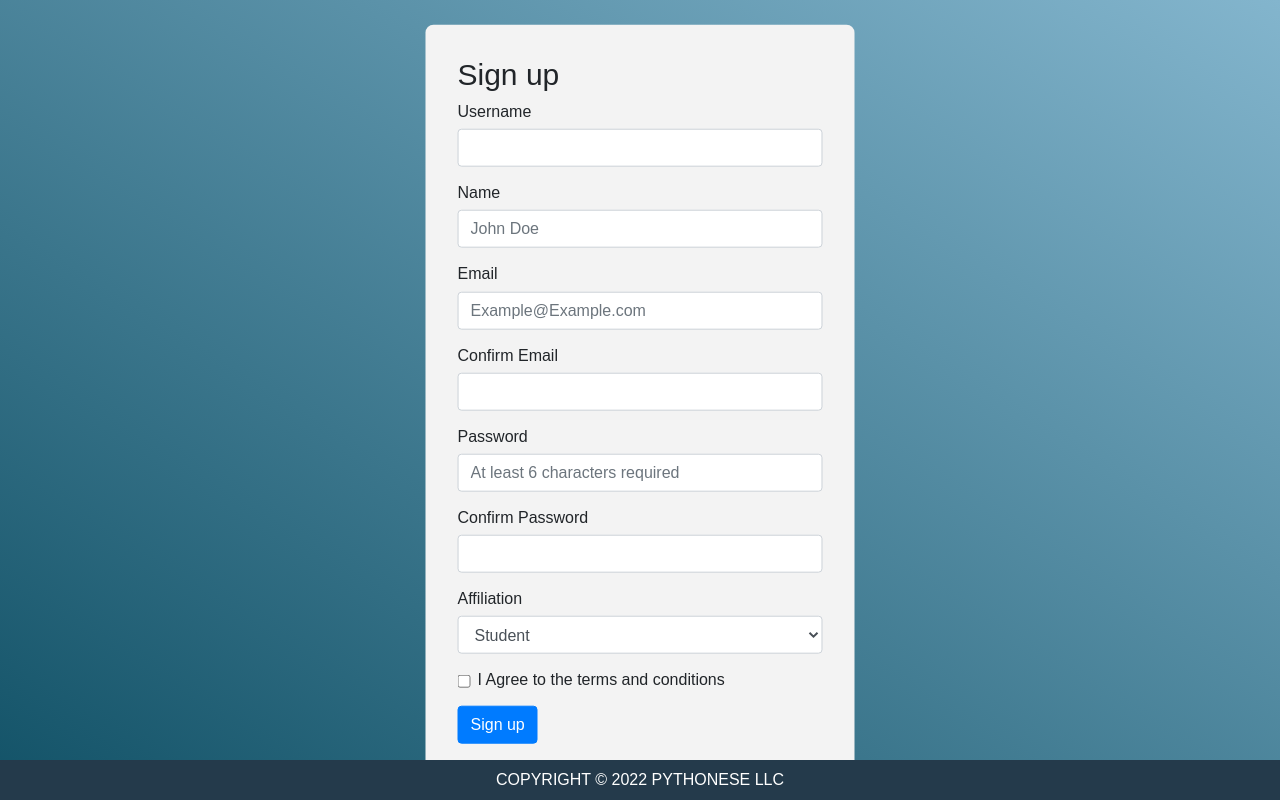
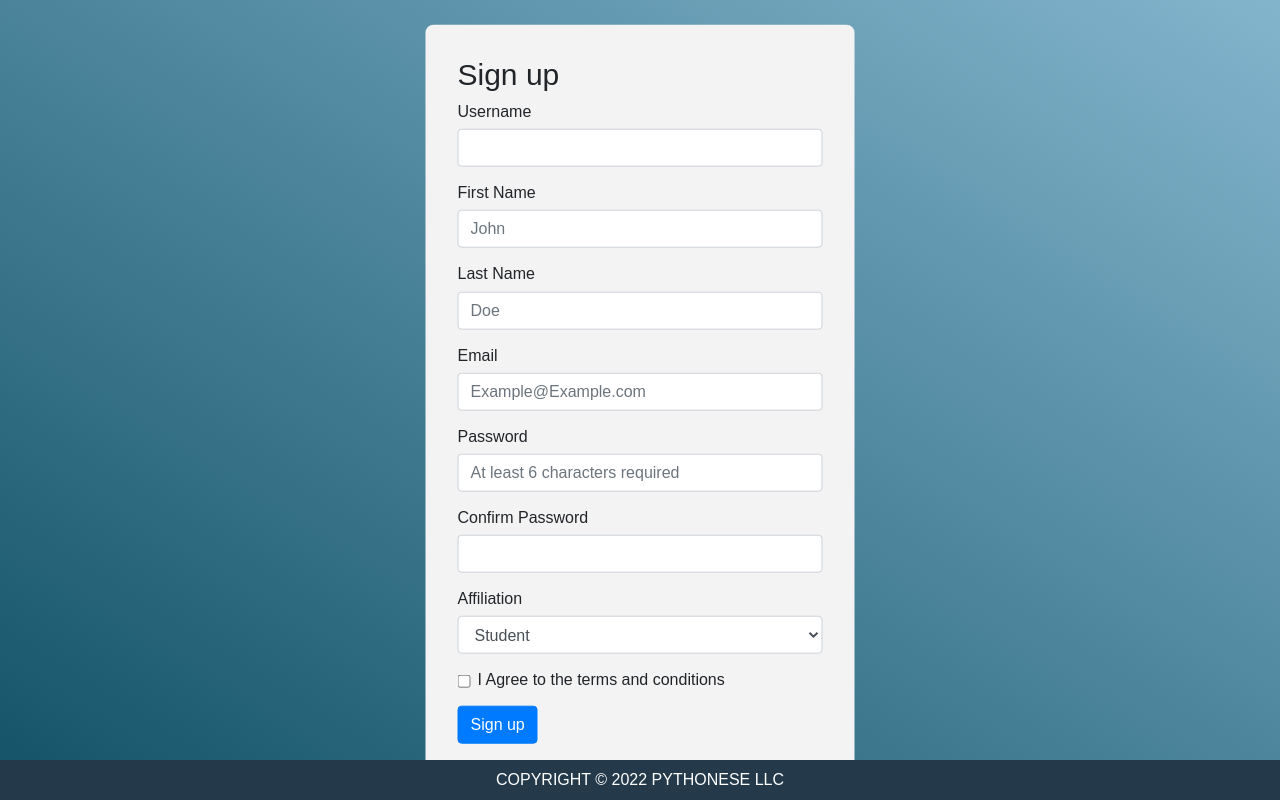
Before and after one commit to JeremyLock93/289-Captstone-Project-and-Development, a Flask app: template Pythonese/templates/sign_up.html in a window 1280 px wide. Run offline with Flask 2, Linux system fonts and the light colour scheme; the template is opened without the code that fills it, so the values that code supplies are empty; parts of the project's set-up code (start-up, migrations or seed data) failed here and were passed over; some libraries are stand-ins or nearby versions.

Commit message:
completed the signup form
users that sign up will now be added to the DB

```diff
--- a/Pythonese/templates/sign_up.html
+++ b/Pythonese/templates/sign_up.html
@@ -17,58 +17,69 @@
         <title>Templiholic</title>
     </head>
 
-
-
     <!-- This is where the main guts of the web page goes -->
     <body>
       <div class="form-container">
-        <form>
+        <form action="/signup" method = "POST">
+
           <h1 class="title">Sign up</h1>
+
           <div class="form-group">
             <label for="username">Username</label>
-            <input type="text" class="form-control" id="username_bx" required>
+            <input type="text" class="form-control" name="username" required>
           </div>
+
           <div class="form-group">
-            <label for="full_name">Name</label>
-            <input type="text" class="form-control" id="full_name_bx" placeholder="John Doe" required>
+            <label for="full_name">First Name</label>
+            <input type="text" class="form-control" name="firstname" placeholder="John" required>
           </div>
+
+          <div class="form-group">
+            <label for="full_name">Last Name</label>
+            <input type="text" class="form-control" name="lastname" placeholder="Doe" required>
+          </div>
+
           <div class="form-group">
             <label for="user_email">Email</label>
-            <input type="email" class="form-control" id="user_email_bx" placeholder="Example@Example.com" required>
+            <input type="email" class="form-control" name="email" placeholder="Example@Example.com" required>
           </div>
-          <div class="form-group">
-            <label for="user_email_conformation">Confirm Email</label>
-            <input type="email" class="form-control" id="user_email_conformation_bx" required>
-          </div>
+
           <div class="form-group">
             <label for="user_password">Password</label>
-            <input type="password" class="form-control" id="user_password_bx" placeholder="At least 6 characters required" required>
+            <input type="password" class="form-control" name="password" id="password" placeholder="At least 6 characters required" required>
           </div>
+
           <div class="form-group">
             <label for="user_password_confirmation">Confirm Password</label>
-            <input type="password" class="form-control" id="user_password_confirmation_bx" required>
+            <input type="password" class="form-control" name="password_confirm" id="password_confirm" oninput="check(this)" required>
           </div>
+          <script language='javascript' type='text/javascript'>
+            function check(input) {
+                if (input.value != document.getElementById('password').value) {
+                    input.setCustomValidity('Password Must be Matching.');
+                } else {
+                    // input is valid -- reset the error message
+                    input.setCustomValidity('');
+                }
+            }
+          </script>
+
           <div class="form-group">
             <label for="affiliation">Affiliation</label>
-            <select class="form-control" id="affiliation_selection" required>
+            <select class="form-control" name="affiliation" required>
               <option>Student</option>
               <option>Teacher</option>
             </select>
           </div>
+
           <div class="form-group form-check">
             <input type="checkbox" class="form-check-input" id="form_agree" required>
             <label class="form-check-label" for="remember_user">I Agree to the terms and conditions</label>
           </div>
-          <button type="submit" class="btn btn-primary">Sign up</button>
+
+          <button type="submit" class="btn btn-primary" value="Submit">Sign up</button>
         </form>
       </div>
-
-
-
-
-
-
-
 
       <!-- This contains the copyright information and other inportant information -->
       <footer>
```
